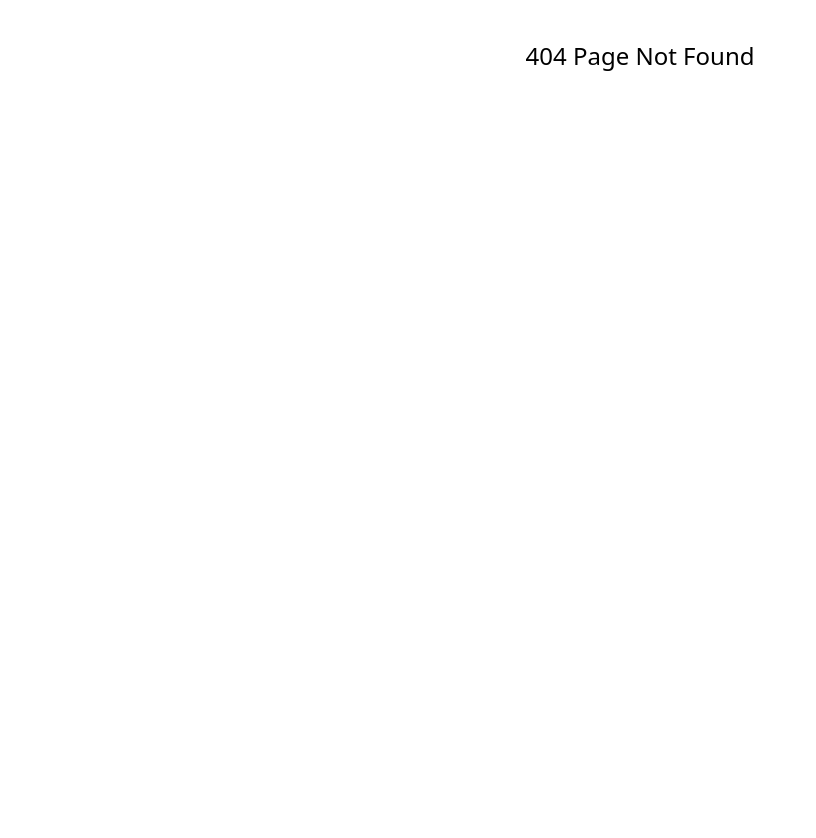
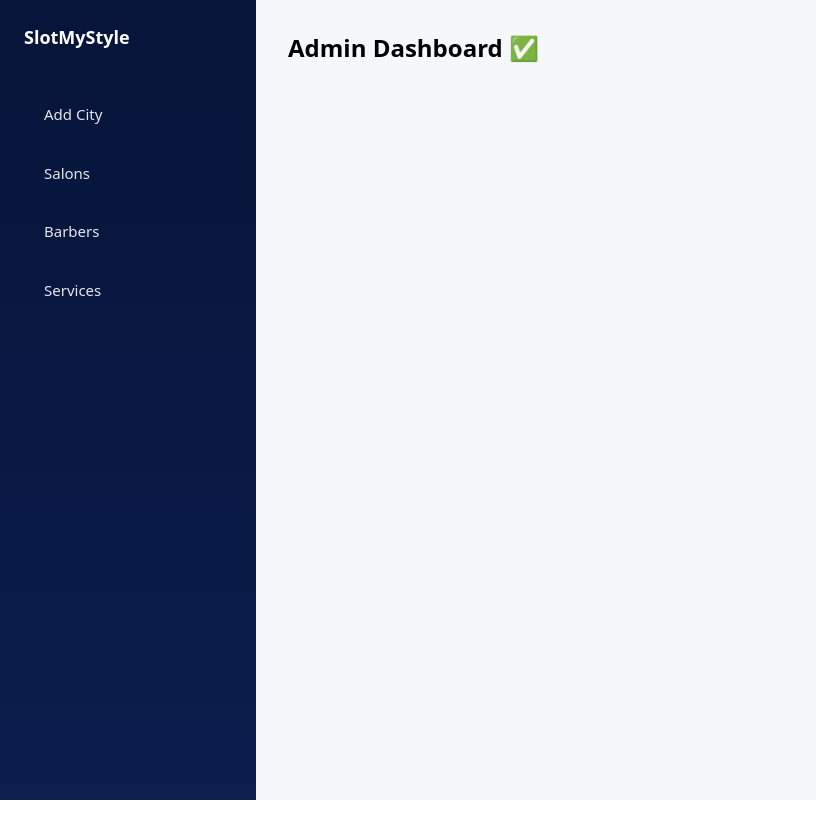
Before and after one commit to Yashraj39/salon-frontend-vercel, a React app: page /admin-layout in a window 1280 px wide. Before the commit this address had no page. Shown: the whole page, without its empty margins (0-816 px from the left). After the commit the page ends 800 px from the top, so only its background shows below. Built offline with nearby package versions, Linux system fonts and the light colour scheme; the HTML template or start-up script is replaced by a standard one.

Commit message:
code update

```diff
--- a/package.json
+++ b/package.json
@@ -14,6 +14,7 @@
     "axios": "^1.13.2",
     "framer-motion": "^12.36.0",
     "lucide-react": "^0.576.0",
+    "motion": "^12.38.0",
     "react": "^19.2.0",
     "react-dom": "^19.2.0",
     "react-hot-toast": "^2.6.0",
--- a/src/App.jsx
+++ b/src/App.jsx
@@ -30,6 +30,7 @@ import OwnerLayout from './componenets/OwnerLayout'
 import ServicesPage from './pages/ServicesPage'
 import Bookings from './pages/Bookings'
 import ManageBookings from './pages/ManageBookings'
+import AdminLayout from './componenets/AdminLayout'
 
 export default function App() {
   return (
@@ -81,7 +82,7 @@ export default function App() {
         <Route path='/about' element={<AboutUs />} />
         <Route path='/contact' element={<ContactUs />} />
         <Route path='/admin/login' element={<AdminLogin />} />
-
+        <Route path='/admin-layout' element={<AdminLayout />} />
 
         {/* 404 */}
         <Route
--- /dev/null
+++ b/src/componenets/AdminLayout.jsx
@@ -0,0 +1,97 @@
+import React, { useState } from 'react'
+import { useNavigate, useLocation } from 'react-router-dom'
+import { FiMenu } from 'react-icons/fi'
+
+export default function AdminLayout({ children }) {
+  const navigate = useNavigate()
+  const location = useLocation()
+
+  const [mobileMenuOpen, setMobileMenuOpen] = useState(false)
+
+  const menuItems = [
+    { name: 'Add City', path: '/' },
+    { name: 'Salons', path: '/' },
+    { name: 'Barbers', path: '/' },
+    { name: 'Services', path: '/' },
+
+
+  ]
+
+  return (
+    <div className='min-h-screen bg-[#f5f7fb] flex'>
+      {/* Overlay for mobile */}
+      {mobileMenuOpen && (
+        <div
+          className='fixed inset-0 bg-black/40 z-30 md:hidden'
+          onClick={() => setMobileMenuOpen(false)}
+        />
+      )}
+
+      {/* Sidebar */}
+      <div
+        className={`
+          fixed md:static top-0 left-0 z-40 h-screen w-64
+          bg-gradient-to-b from-[#07153A] via-[#091842] to-[#0C1D4E]
+          text-white px-6 py-6
+          transform transition-transform duration-300
+          ${mobileMenuOpen ? 'translate-x-0' : '-translate-x-full'}
+          md:translate-x-0
+        `}
+      >
+        {/* Logo */}
+        <div className='flex items-center justify-between mb-10'>
+          <h2 className='text-[18px] font-semibold'>SlotMyStyle</h2>
+
+          <button
+            className='md:hidden text-xl'
+            onClick={() => setMobileMenuOpen(false)}
+          >
+            ✕
+          </button>
+        </div>
+
+        {/* Menu */}
+        <ul className='space-y-3'>
+          {menuItems.map((item) => {
+            const isActive = location.pathname === item.path
+
+            return (
+              <li
+                key={item.name}
+                onClick={() => {
+                  navigate(item.path)
+                  setMobileMenuOpen(false)
+                }}
+                className={`cursor-pointer px-5 py-3 rounded-xl transition-all text-[15px] ${
+                  isActive
+                    ? 'bg-white text-[#111827] font-semibold'
+                    : 'text-gray-200 hover:bg-white/10'
+                }`}
+              >
+                {item.name}
+              </li>
+            )
+          })}
+        </ul>
+      </div>
+
+      {/* Main Content */}
+      <div className='flex-1 w-full'>
+        {/* Mobile Menu Button (since navbar removed) */}
+        <div className='md:hidden p-4'>
+          <FiMenu
+            className='text-2xl cursor-pointer'
+            onClick={() => setMobileMenuOpen(true)}
+          />
+        </div>
+
+        {/* Page Content */}
+        <div className='p-6 md:p-8'>
+          {children || (
+            <h1 className='text-2xl font-bold'>Admin Dashboard ✅</h1>
+          )}
+        </div>
+      </div>
+    </div>
+  )
+}
--- a/src/pages/AdminLogin.jsx
+++ b/src/pages/AdminLogin.jsx
@@ -89,7 +89,7 @@ export default function AdminLogin() {
 
       localStorage.setItem('user', JSON.stringify(data))
       toast.success('Admin login successful')
-      navigate('/admin/dashboard')
+      navigate('/admin-layout')
     } catch (error) {
       toast.error(error.message || 'Admin login failed')
     } finally {
```
Also changed, not shown: 1 other file (tests, documents, lock files or other folders).
